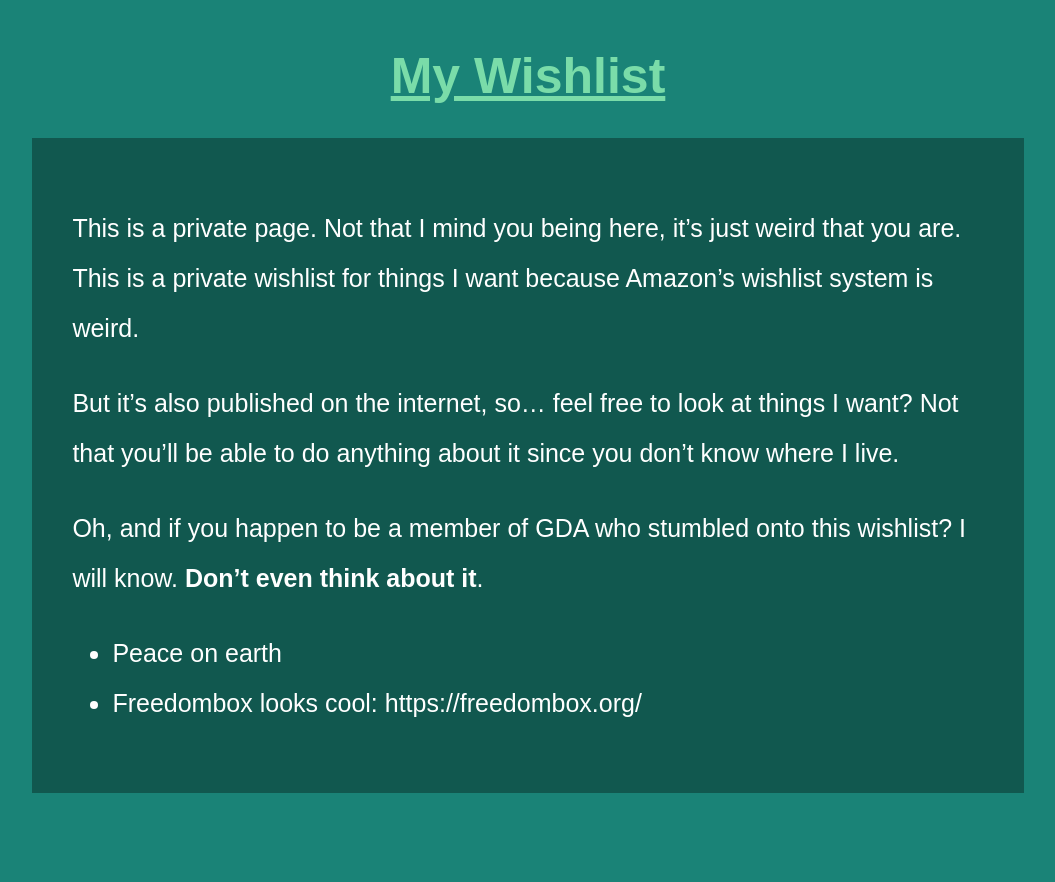
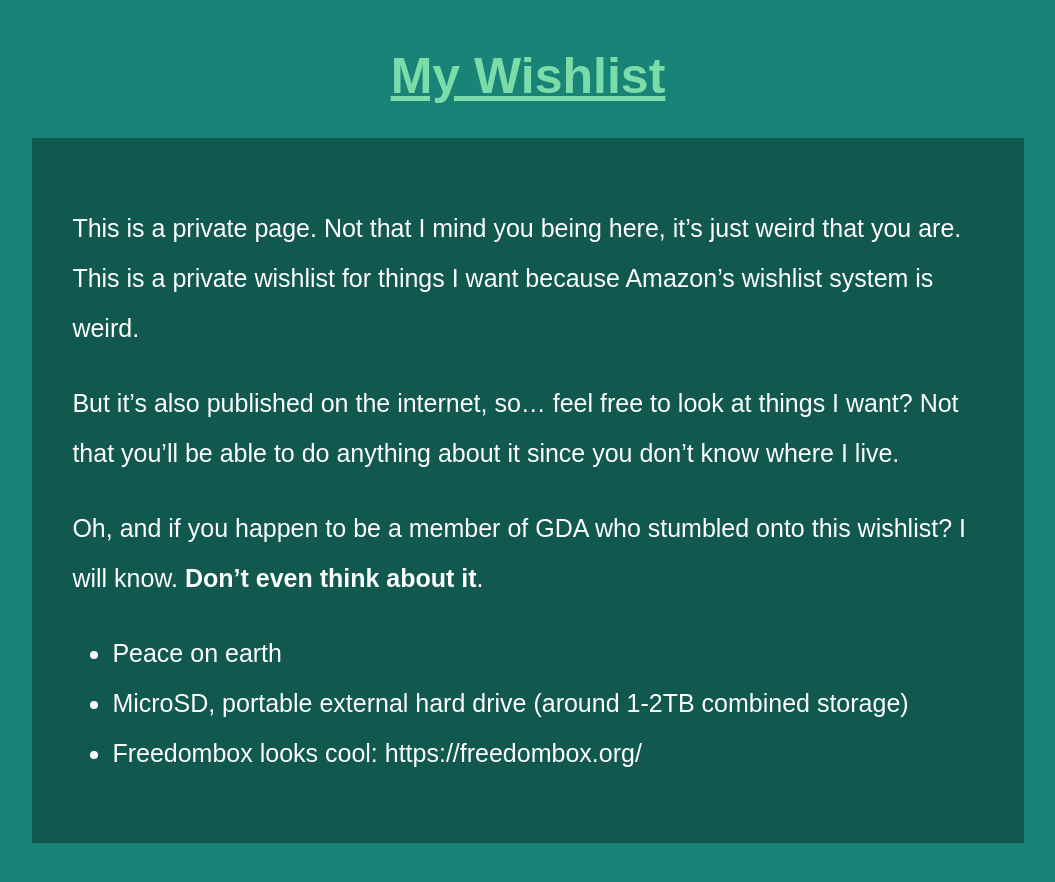
Before and after one commit to ambiguousname/ambiguousname.github.io, a Jekyll site: the page built from assets/wishlist.md, in a window 1280 px wide. Shown: the top 882 px of the page, without its empty margins (112-1167 px from the left). Built offline with Jekyll 4.4.1, drawn with Linux system fonts in a browser that asks for light colours.

Commit message:
Update wishlist.md

```diff
--- a/assets/wishlist.md
+++ b/assets/wishlist.md
@@ -10,4 +10,5 @@ But it's also published on the internet, so... feel free to look at things I wan
 Oh, and if you happen to be a member of GDA who stumbled onto this wishlist? I will know. **Don't even think about it**.
 
 - Peace on earth
+- MicroSD, portable external hard drive (around 1-2TB combined storage)
 - Freedombox looks cool: https://freedombox.org/
```
